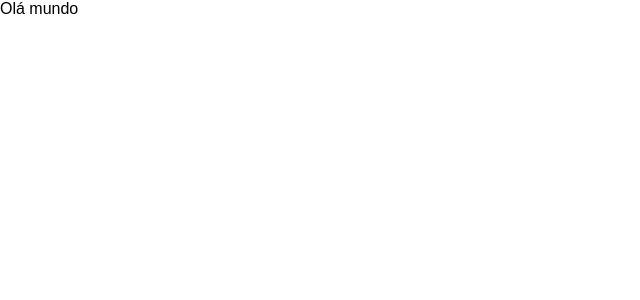
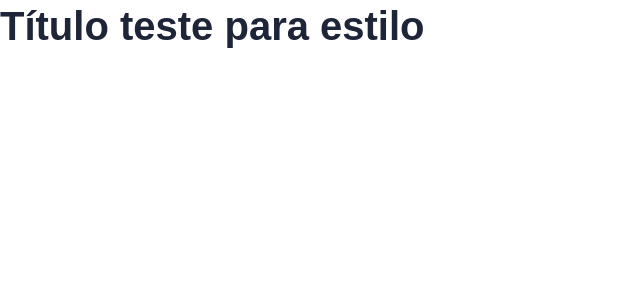
Before and after one commit to JoseCarlos69/Sistema-AGV-Interface, a React (Create React App) app: page / in a window 1280 px wide. Shown: the top 300 px of the page, without its empty margins (0-640 px from the left). Built offline with nearby package versions, Linux system fonts and the light colour scheme.

Commit message:
Criar componente TituloSessao

```diff
--- a/src/App.css
+++ b/src/App.css
@@ -10,6 +10,7 @@
 }
 
 body {
+  /* Depois pode pegar a font Roboto e linkar aqui */
   font-family: sans-serif;
   --preto: #1f2538;
   --branco: #fff;
--- a/src/App.js
+++ b/src/App.js
@@ -1,10 +1,11 @@
 import React from 'react';
 import './App.css';
+import TituloPagina from './Componentes/TituloPagina';
 
 const App = () => {
   return (
     <div>
-      Olá mundo
+      <TituloPagina>Título teste para estilo</TituloPagina>
     </div>
   );
 };
--- /dev/null
+++ b/src/Componentes/TituloPagina/index.js
@@ -0,0 +1,25 @@
+// Importando React para ter ele lendo o JSX, além de ter acesso aos Hooks e quaisquer outros recurso do react.
+import React from 'react';
+// Importação do modúlo de css.
+import estilos from './index.module.css';
+
+// Estrutura básica do componente funciona.
+// Variável que guarda uma função.
+// Função que gera o componente.
+// O parâmetro da função normalmente é "props", um objeto com várias coisas dentro dele, uma delas que sempre tem é o children, children são os filhos do componente, no caso tudo que está dentro da tag.
+// Quando formos usar o componente, vai ser assim:
+// <TituloPagina>Título que a gente quer passar</TituloPagina>
+const TituloPagina = ({ children }) => {
+    // Vou deixar esses resumos aqui, é bom pra lembrar.
+    // Basicamente o nosso componente é isso, ele é um h1 que vai receber um conteúdo filho (children).
+
+    // Retorno do componente funciona, todo componente deve retornar JSX.
+    // JSX é a linguagem HTML mesclada com JavaScript.
+    // Aqui pra usar um estilo em modúlo é preciso passar como um objeto.
+    return <h1 className={estilos.TituloPagina}>{children}</h1>;
+};
+
+// Componente sendo exportado, é isso que permite que a gente acesse esse arquivo em outro arquivo usando o import.
+// import (importa) - Trago algo pra dentro
+// export (export) - Mando algo pra fora.
+export default TituloPagina;
--- /dev/null
+++ b/src/Componentes/TituloPagina/index.module.css
@@ -0,0 +1,7 @@
+.TituloPagina {
+    max-width: 100%;
+    margin-bottom: 1.5rem;
+    font-size: 2.5rem;
+    font-weight: bold;
+    color: var(--preto);
+}
```
